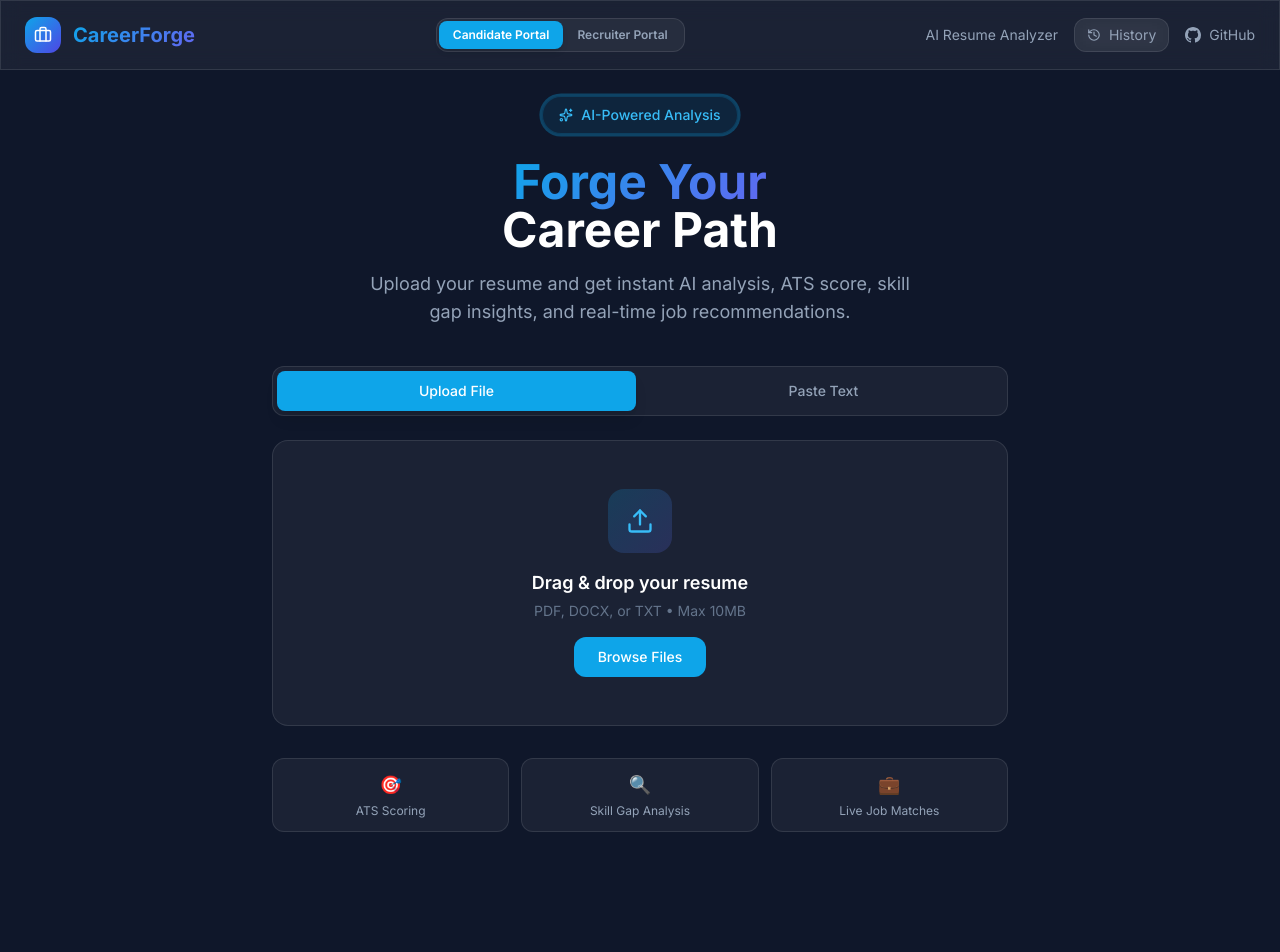
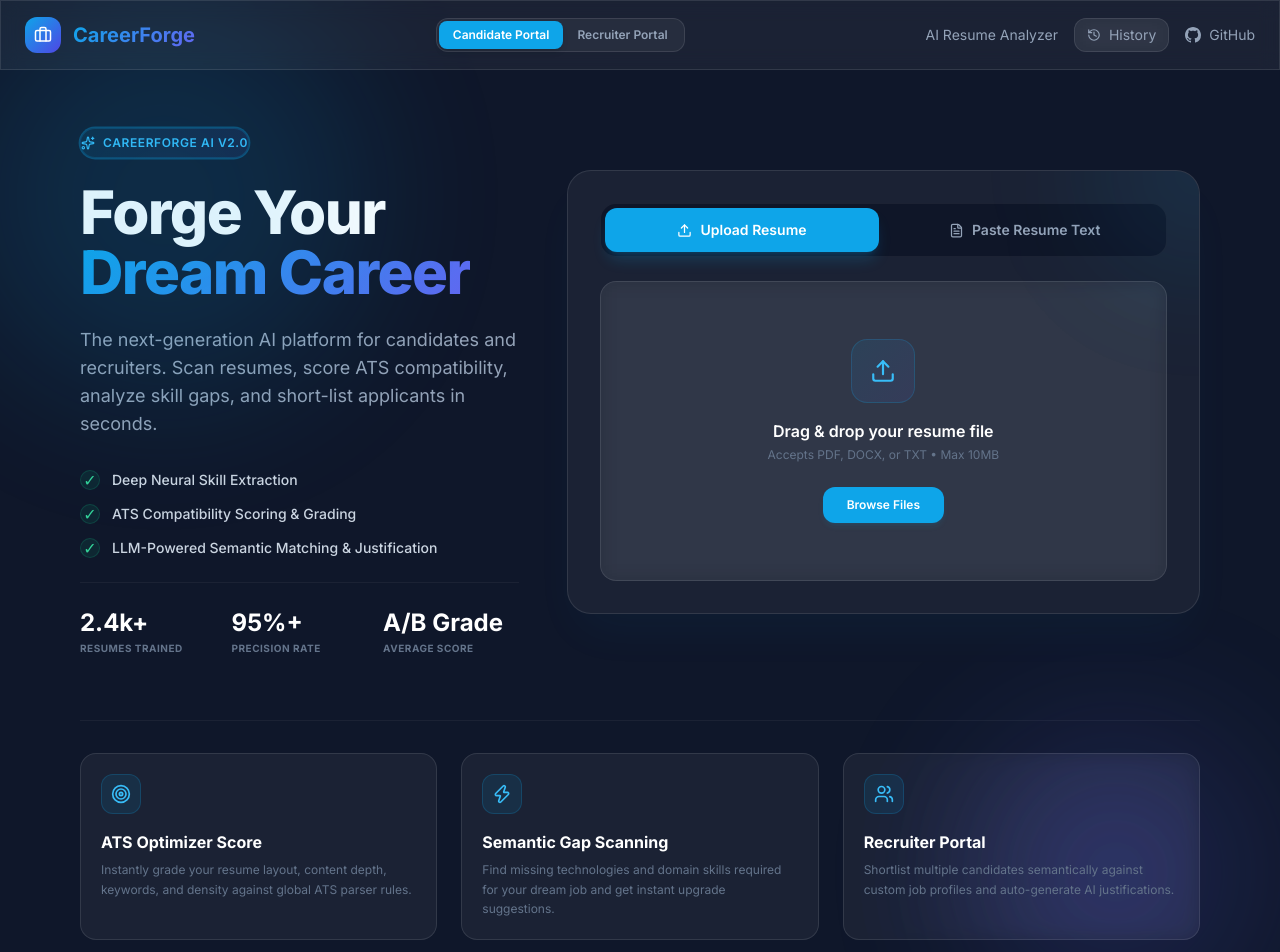
Before and after one commit to madhan1945/CareerForge, a React app in the folder frontend/: page / in a window 1280 px wide. Shown: the top 952 px of the page. Before the commit the page ends 896 px from the top, so only its background shows below. Built offline with nearby package versions, Linux system fonts and the light colour scheme; the HTML template or start-up script is replaced by a standard one.

Commit message:
Redesign landing page to look professional and gorgeous

```diff
--- a/frontend/src/components/UploadSection.jsx
+++ b/frontend/src/components/UploadSection.jsx
@@ -1,6 +1,6 @@
 import { useState, useCallback } from "react";
 import { useDropzone } from "react-dropzone";
-import { Upload, Loader2, Sparkles, FileText, CheckCircle } from "lucide-react";
+import { Upload, Loader2, Sparkles, FileText, CheckCircle, ArrowRight, Zap, Target, Shield, Users } from "lucide-react";
 import { uploadResume, analyzeResume } from "../utils/api";
 
 export default function UploadSection({ onResult }) {
@@ -12,11 +12,11 @@
   const [loadingStep, setLoadingStep] = useState("");
 
   const steps = [
-    "Parsing resume...",
-    "Extracting skills...",
-    "Calculating ATS score...",
-    "Fetching job matches...",
-    "Building career path..."
+    "Parsing resume document...",
+    "Extracting skills & entities...",
+    "Calculating ATS compatibility...",
+    "Retrieving recommended jobs...",
+    "Building career roadmap..."
   ];
 
   const simulateSteps = () => {
@@ -44,7 +44,7 @@
       onResult(result.data);
     } catch (err) {
       clearInterval(interval);
-      setError("Failed to analyze resume. Make sure the backend is running.");
+      setError("Failed to analyze resume. Make sure the backend server is running.");
       setUploadedFile(null);
     } finally {
       setLoading(false);
@@ -73,7 +73,7 @@
       onResult(result.data);
     } catch (err) {
       clearInterval(interval);
-      setError("Failed to analyze resume. Make sure the backend is running.");
+      setError("Failed to analyze resume. Make sure the backend server is running.");
     } finally {
       setLoading(false);
       setLoadingStep("");
@@ -81,126 +81,209 @@
   };
 
   return (
-    <div className="max-w-3xl mx-auto w-full px-4 animate-fade-in-up">
-      {/* Header */}
-      <div className="text-center mb-10">
-        <div className="inline-flex items-center gap-2 bg-sky-500/10 border border-sky-500/20 rounded-full px-4 py-2 mb-6 animate-pulse-glow">
+    <div className="max-w-6xl mx-auto w-full px-4 py-8 animate-fade-in-up">
+      {/* Decorative background orbs */}
+      <div className="orb orb-1 opacity-20 pointer-events-none" />
+      <div className="orb orb-2 opacity-20 pointer-events-none" />
+
+      {/* Main Grid Layout */}
+      <div className="grid grid-cols-1 lg:grid-cols-12 gap-12 items-center">
+
+        {/* Left Side: SaaS Pitch & Copy (5 Columns) */}
+        <div className="lg:col-span-5 space-y-6 text-left">
+          <div className="inline-flex items-center gap-2 bg-gradient-to-r from-sky-500/10 to-indigo-500/10 border border-sky-500/20 rounded-full px-4.5 py-1.5 animate-pulse-glow">
             <Sparkles size={14} className="text-sky-400" />
-          <span className="text-sky-400 text-sm font-medium">AI-Powered Analysis</span>
-        </div>
-        <h1 className="text-4xl md:text-5xl font-bold mb-4">
-          <span className="gradient-text">Forge Your</span>
-          <br />
-          <span className="text-white">Career Path</span>
-        </h1>
-        <p className="text-slate-400 text-base md:text-lg max-w-xl mx-auto">
-          Upload your resume and get instant AI analysis, ATS score, skill gap insights, and real-time job recommendations.
-        </p>
+            <span className="text-sky-400 text-xs font-semibold uppercase tracking-wider">CareerForge AI v2.0</span>
           </div>
 
-      {/* Tabs */}
-      <div className="flex gap-2 mb-6 glass rounded-xl p-1">
+          <h1 className="text-4xl md:text-5xl lg:text-6xl font-extrabold tracking-tight text-white leading-tight">
+            Forge Your <br />
+            <span className="gradient-text">Dream Career</span>
+          </h1>
+
+          <p className="text-slate-400 text-base md:text-lg leading-relaxed">
+            The next-generation AI platform for candidates and recruiters. Scan resumes, score ATS compatibility, analyze skill gaps, and short-list applicants in seconds.
+          </p>
+
+          {/* Feature List */}
+          <div className="space-y-3.5 pt-2">
+            <div className="flex items-center gap-3 text-slate-300">
+              <div className="w-5 h-5 rounded-full bg-emerald-500/10 border border-emerald-500/20 flex items-center justify-center text-emerald-400">
+                ✓
+              </div>
+              <span className="text-sm font-medium">Deep Neural Skill Extraction</span>
+            </div>
+            <div className="flex items-center gap-3 text-slate-300">
+              <div className="w-5 h-5 rounded-full bg-emerald-500/10 border border-emerald-500/20 flex items-center justify-center text-emerald-400">
+                ✓
+              </div>
+              <span className="text-sm font-medium">ATS Compatibility Scoring & Grading</span>
+            </div>
+            <div className="flex items-center gap-3 text-slate-300">
+              <div className="w-5 h-5 rounded-full bg-emerald-500/10 border border-emerald-500/20 flex items-center justify-center text-emerald-400">
+                ✓
+              </div>
+              <span className="text-sm font-medium">LLM-Powered Semantic Matching & Justification</span>
+            </div>
+          </div>
+
+          {/* Metrics Counters */}
+          <div className="grid grid-cols-3 gap-4 pt-6 border-t border-white/5">
+            <div>
+              <p className="text-2xl font-bold text-white">2.4k+</p>
+              <p className="text-slate-500 text-[10px] uppercase font-bold tracking-wider mt-0.5">Resumes Trained</p>
+            </div>
+            <div>
+              <p className="text-2xl font-bold text-white">95%+</p>
+              <p className="text-slate-500 text-[10px] uppercase font-bold tracking-wider mt-0.5">Precision Rate</p>
+            </div>
+            <div>
+              <p className="text-2xl font-bold text-white">A/B Grade</p>
+              <p className="text-slate-500 text-[10px] uppercase font-bold tracking-wider mt-0.5">Average Score</p>
+            </div>
+          </div>
+        </div>
+
+        {/* Right Side: Interactive AI Upload Widget (7 Columns) */}
+        <div className="lg:col-span-7 w-full">
+          <div className="glass rounded-3xl p-6 md:p-8 shadow-2xl border border-white/10 relative overflow-hidden shadow-sky-500/5">
+            {/* Glowing background gradient inside the card */}
+            <div className="absolute -top-24 -right-24 w-48 h-48 bg-sky-500/10 rounded-full filter blur-3xl pointer-events-none" />
+
+            {/* Tab switchers */}
+            <div className="flex gap-2 mb-6 bg-slate-950/40 border border-white/5 rounded-2xl p-1">
               <button
-          onClick={() => setActiveTab("upload")}
-          className={`flex-1 py-2.5 rounded-lg text-sm font-medium transition-all ${activeTab === "upload" ? "bg-sky-500 text-white shadow-lg" : "text-slate-400 hover:text-white"}`}
+                onClick={() => { setActiveTab("upload"); setError(""); }}
+                className={`flex-1 py-3 rounded-xl text-sm font-semibold transition-all flex items-center justify-center gap-2 ${
+                  activeTab === "upload"
+                    ? "bg-sky-500 text-white shadow-lg shadow-sky-500/20"
+                    : "text-slate-400 hover:text-white hover:bg-white/5"
+                }`}
               >
-          Upload File
+                <Upload size={15} />
+                Upload Resume
               </button>
               <button
-          onClick={() => setActiveTab("paste")}
-          className={`flex-1 py-2.5 rounded-lg text-sm font-medium transition-all ${activeTab === "paste" ? "bg-sky-500 text-white shadow-lg" : "text-slate-400 hover:text-white"}`}
+                onClick={() => { setActiveTab("paste"); setError(""); }}
+                className={`flex-1 py-3 rounded-xl text-sm font-semibold transition-all flex items-center justify-center gap-2 ${
+                  activeTab === "paste"
+                    ? "bg-sky-500 text-white shadow-lg shadow-sky-500/20"
+                    : "text-slate-400 hover:text-white hover:bg-white/5"
+                }`}
               >
-          Paste Text
+                <FileText size={15} />
+                Paste Resume Text
               </button>
             </div>
 
-      {/* Upload Tab */}
+            {/* Upload Tab Container */}
             {activeTab === "upload" ? (
               <div
                 {...getRootProps()}
-          className={`glass rounded-2xl p-10 md:p-12 text-center cursor-pointer transition-all border-2 border-dashed ${
-            isDragActive ? "border-sky-500 bg-sky-500/10 scale-105" : "border-white/10 hover:border-sky-500/50"
+                className={`glass rounded-2xl p-12 text-center cursor-pointer transition-all border-2 border-dashed relative group overflow-hidden min-h-[300px] flex flex-col justify-center items-center ${
+                  isDragActive
+                    ? "border-sky-500 bg-sky-500/5 scale-[1.02]"
+                    : "border-white/10 hover:border-sky-500/40 hover:bg-white/5"
                 }`}
               >
                 <input {...getInputProps()} />
                 {loading ? (
-            <div className="flex flex-col items-center gap-4 animate-fade-in">
+                  <div className="flex flex-col items-center gap-4 animate-fade-in w-full max-w-sm">
                     <div className="relative">
-                <Loader2 size={48} className="text-sky-500 animate-spin" />
+                      <Loader2 size={44} className="text-sky-500 animate-spin" />
                       <div className="absolute inset-0 rounded-full animate-pulse-glow" />
                     </div>
-              <p className="text-sky-400 font-medium">{loadingStep || "Analyzing..."}</p>
-              <div className="w-48 h-1 bg-white/10 rounded-full overflow-hidden">
+                    <p className="text-sky-400 font-semibold text-sm">{loadingStep || "Analyzing..."}</p>
+                    <div className="w-full h-1 bg-white/10 rounded-full overflow-hidden mt-2">
                       <div className="h-full bg-gradient-to-r from-sky-500 to-indigo-500 rounded-full animate-pulse w-3/4" />
                     </div>
                   </div>
                 ) : uploadedFile ? (
                   <div className="flex flex-col items-center gap-3 animate-scale-in">
-              <CheckCircle size={48} className="text-emerald-400" />
-              <p className="text-white font-semibold">{uploadedFile.name}</p>
-              <p className="text-slate-500 text-sm">Processing complete!</p>
+                    <CheckCircle size={44} className="text-emerald-400" />
+                    <p className="text-white font-semibold text-sm">{uploadedFile.name}</p>
+                    <p className="text-slate-500 text-xs">Upload completed! Processing details...</p>
                   </div>
                 ) : (
                   <div className="flex flex-col items-center gap-4">
-              <div className="w-16 h-16 rounded-2xl bg-gradient-to-br from-sky-500/20 to-indigo-500/20 flex items-center justify-center transition-transform group-hover:scale-110">
-                <Upload size={28} className="text-sky-400" />
+                    <div className="w-16 h-16 rounded-2xl bg-gradient-to-br from-sky-500/10 to-indigo-500/10 border border-sky-500/20 flex items-center justify-center transition-transform group-hover:scale-105 duration-300">
+                      <Upload size={26} className="text-sky-400" />
                     </div>
                     <div>
-                <p className="text-white font-semibold text-lg">
-                  {isDragActive ? "Drop your resume here!" : "Drag & drop your resume"}
+                      <p className="text-white font-semibold text-base">
+                        {isDragActive ? "Drop the file here!" : "Drag & drop your resume file"}
                       </p>
-                <p className="text-slate-500 text-sm mt-1">PDF, DOCX, or TXT • Max 10MB</p>
+                      <p className="text-slate-500 text-xs mt-1">Accepts PDF, DOCX, or TXT • Max 10MB</p>
                     </div>
-              <button className="px-6 py-2.5 bg-sky-500 hover:bg-sky-600 text-white rounded-xl text-sm font-medium transition-all hover:scale-105 active:scale-95">
+                    <button className="px-6 py-2.5 bg-sky-500 hover:bg-sky-600 text-white rounded-xl text-xs font-semibold transition-all hover:scale-105 active:scale-95 shadow-md shadow-sky-500/10 mt-2">
                       Browse Files
                     </button>
                   </div>
                 )}
               </div>
             ) : (
-        /* Paste Text Tab */
-        <div className="glass rounded-2xl p-6 animate-scale-in">
-          <div className="flex items-center gap-2 mb-3">
-            <FileText size={16} className="text-slate-400" />
-            <span className="text-slate-400 text-xs">Paste your resume content below</span>
-          </div>
+              /* Paste Text Tab Container */
+              <div className="glass rounded-2xl p-5 border border-white/10 animate-scale-in flex flex-col min-h-[300px]">
                 <textarea
                   value={text}
                   onChange={(e) => setText(e.target.value)}
-            placeholder="Paste your resume text here..."
-            className="w-full h-48 bg-transparent text-slate-300 placeholder-slate-600 resize-none outline-none text-sm leading-relaxed"
+                  placeholder="Paste your plain text resume content here..."
+                  className="w-full flex-1 min-h-[200px] bg-transparent text-slate-300 placeholder-slate-600 resize-none outline-none text-sm leading-relaxed"
                 />
-          <div className="flex justify-between items-center mt-4 pt-4 border-t border-white/10">
-            <span className="text-slate-500 text-sm">{text.length} characters</span>
+                <div className="flex justify-between items-center mt-4 pt-4 border-t border-white/5">
+                  <span className="text-slate-500 text-xs font-medium">{text.length} characters</span>
                   <button
                     onClick={handleTextAnalyze}
                     disabled={!text.trim() || loading}
-              className="flex items-center gap-2 px-6 py-2.5 bg-sky-500 hover:bg-sky-600 disabled:opacity-50 disabled:cursor-not-allowed text-white rounded-xl text-sm font-medium transition-all hover:scale-105 active:scale-95"
+                    className="flex items-center gap-2 px-6 py-2.5 bg-sky-500 hover:bg-sky-600 disabled:opacity-40 disabled:cursor-not-allowed text-white rounded-xl text-xs font-semibold transition-all hover:scale-105 active:scale-95"
                   >
-              {loading ? <Loader2 size={16} className="animate-spin" /> : <Sparkles size={16} />}
+                    {loading ? <Loader2 size={13} className="animate-spin" /> : <Sparkles size={13} />}
                     {loading ? loadingStep || "Analyzing..." : "Analyze Resume"}
                   </button>
                 </div>
               </div>
             )}
 
-      {/* Error */}
+            {/* Error Message */}
             {error && (
-        <div className="mt-4 p-4 bg-red-500/10 border border-red-500/20 rounded-xl text-red-400 text-sm text-center animate-fade-in">
-          {error}
+              <div className="mt-4 p-4 bg-red-500/10 border border-red-500/20 rounded-xl text-red-400 text-xs text-center animate-fade-in flex items-center justify-center gap-2">
+                <span className="text-sm font-bold">⚠️</span>
+                <span>{error}</span>
               </div>
             )}
+          </div>
+        </div>
 
-      {/* Features row */}
-      <div className="grid grid-cols-3 gap-3 mt-8 stagger-children">
+      </div>
+
+      {/* Feature Section Cards (Bottom) */}
+      <div className="grid grid-cols-1 md:grid-cols-3 gap-6 mt-16 pt-8 border-t border-white/5">
         {[
-          { icon: "🎯", label: "ATS Scoring" },
-          { icon: "🔍", label: "Skill Gap Analysis" },
-          { icon: "💼", label: "Live Job Matches" }
+          {
+            icon: <Target className="text-sky-400" size={20} />,
+            title: "ATS Optimizer Score",
+            desc: "Instantly grade your resume layout, content depth, keywords, and density against global ATS parser rules."
+          },
+          {
+            icon: <Zap className="text-sky-400" size={20} />,
+            title: "Semantic Gap Scanning",
+            desc: "Find missing technologies and domain skills required for your dream job and get instant upgrade suggestions."
+          },
+          {
+            icon: <Users className="text-sky-400" size={20} />,
+            title: "Recruiter Portal",
+            desc: "Shortlist multiple candidates semantically against custom job profiles and auto-generate AI justifications."
+          }
         ].map((f, i) => (
-          <div key={i} className="glass rounded-xl p-3 text-center animate-fade-in-up opacity-0" style={{ animationFillMode: "forwards", animationDelay: `${i * 100 + 300}ms` }}>
-            <p className="text-lg mb-1">{f.icon}</p>
-            <p className="text-slate-400 text-xs">{f.label}</p>
+          <div
+            key={i}
+            className="glass rounded-2xl p-5 border border-white/5 text-left card-hover"
+          >
+            <div className="w-10 h-10 rounded-xl bg-sky-500/10 border border-sky-500/20 flex items-center justify-center mb-4">
+              {f.icon}
+            </div>
+            <h4 className="text-white font-bold text-base mb-1.5">{f.title}</h4>
+            <p className="text-slate-500 text-xs leading-relaxed">{f.desc}</p>
           </div>
         ))}
       </div>
```
Lines whose indentation alone changed are shown as unchanged.
